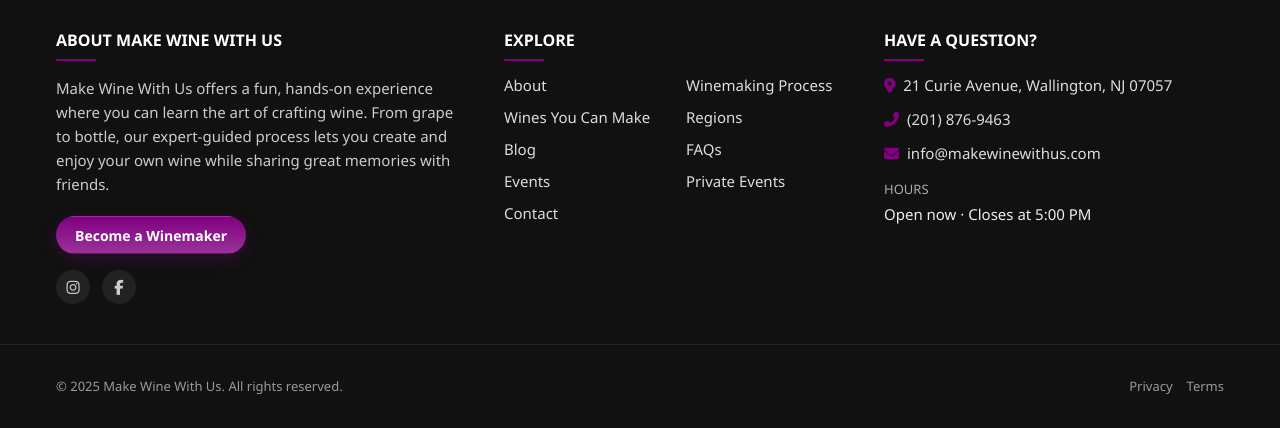
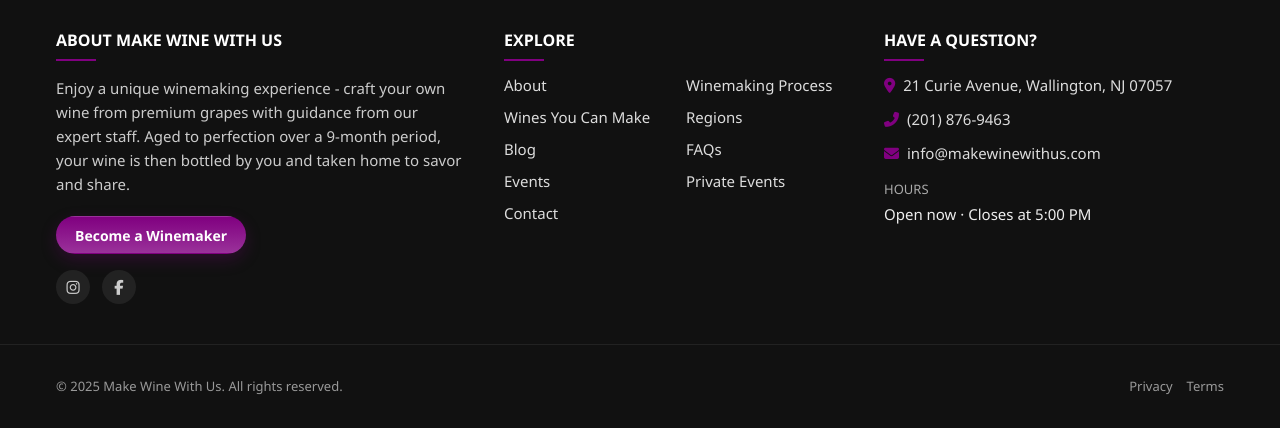
Before and after one commit to kakatbarilea-prog/mwwu-homepage, a plain HTML site: page index.html in a window 1280 px wide. Shown: the part 3200-3628 px from the top of the page. Drawn offline with Linux system fonts and the light colour scheme.

Commit message:
Update index.html

```diff
--- a/index.html
+++ b/index.html
@@ -869,7 +869,7 @@
     <div class="footer-col">
       <h3 class="foot-title">About Make Wine With Us</h3>
       <p class="footer-text">
-        Make Wine With Us offers a fun, hands-on experience where you can learn the art of crafting wine. From grape to bottle, our expert-guided process lets you create and enjoy your own wine while sharing great memories with friends.
+        Enjoy a unique winemaking experience - craft your own wine from premium grapes with guidance from our expert staff. Aged to perfection over a 9-month period, your wine is then bottled by you and taken home to savor and share.
       </p>
       <a href="https://makewinewithus.com/create-account" class="btn primary footer-cta">Become a Winemaker</a>
       <div class="footer-social">
```
